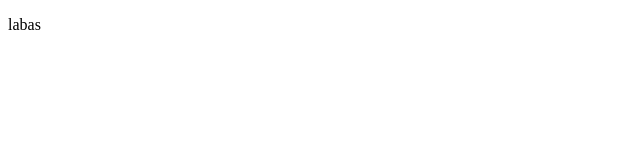
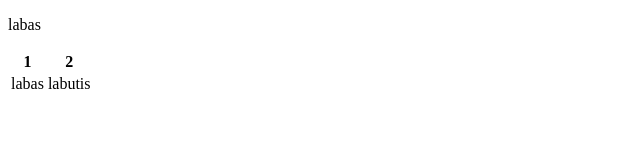
Before and after one commit to RejusCer/demo, a plain HTML site: page index.html in a window 1280 px wide. Shown: the whole page, without its empty margins (0-640 px from the left). Drawn offline with Linux system fonts and the light colour scheme.

Commit message:
prideta table

```diff
--- a/index.html
+++ b/index.html
@@ -8,5 +8,16 @@
 </head>
 <body>
     <p>labas</p>
+    <table>
+        <thead>
+            <th>1</th>
+            <th>2</th>
+        </thead>
+
+        <tbody>
+            <td>labas</td>
+            <td>labutis</td>
+        </tbody>
+    </table>
 </body>
 </html>
```
